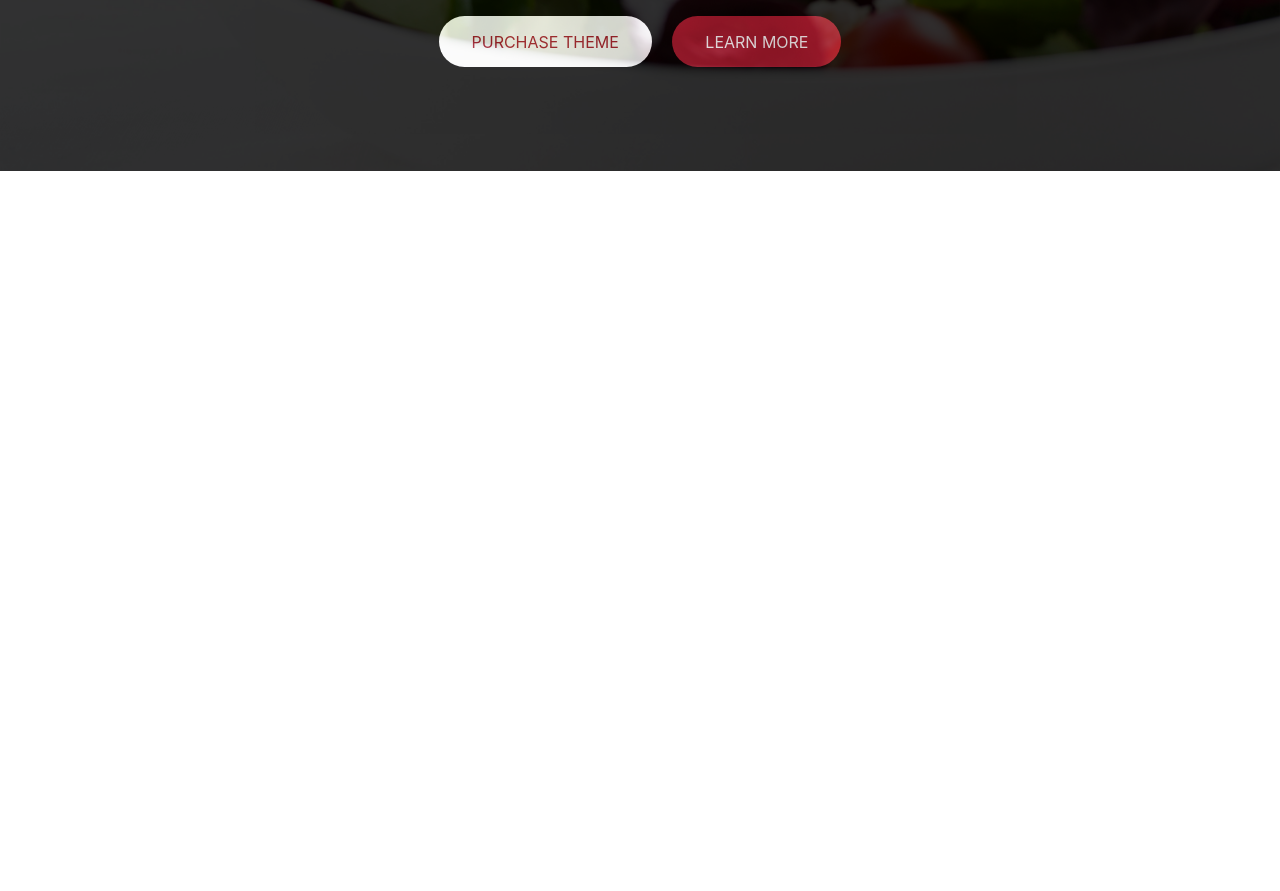
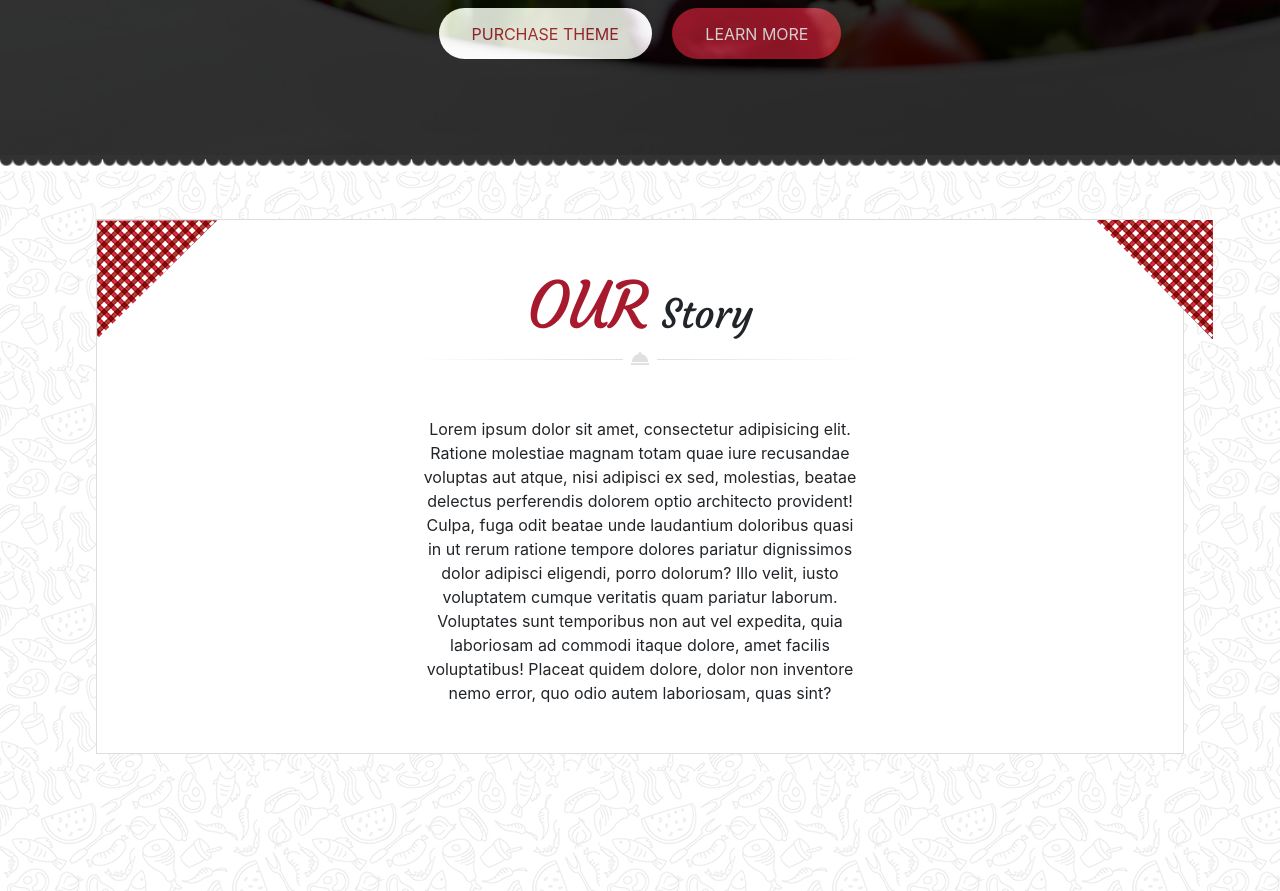
Before and after one commit to nisengwechristopher/git_bootstrap_les_chefs, a website: page index.html in a window 1280 px wide. Shown: the part 629-1520 px from the top of the page. Before the commit the page ends 800 px from the top, so only its background shows below. Drawn offline with Linux system fonts and the light colour scheme.

Commit message:
partie 1 de la section 2 faite & bas de la section une finie

```diff
--- a/index.html
+++ b/index.html
@@ -8,10 +8,11 @@
     <title>site-du-chef</title>
 </head>
 <body>
-    <!-- section I la navbar -->
+
+<!-- section I la navbar -->
 
     <header>
-         <!--Partie I : ma barre de navigation -->
+        <!--Partie I : ma barre de navigation -->
          <div class="opac">
             <div class="container">
                 <ul>
@@ -20,7 +21,7 @@
                     <li><a href="">menu list</a></li>
                     <li><a href="">team</a></li>
                 </ul>
-                <span class="logo"><img src="./images/logo.png" alt=""></span>
+                <span class="logo"><img src="./images/logo.png" alt="logo"></span>
                 <ul>
                     <li><a href="">reservation</a></li>
                     <li><a href="">blog</a></li>
@@ -36,10 +37,31 @@
                 <div class="btn-left btn">purchase theme</div>
                 <div class="btn-right btn pill ">learn more</div>
             </div>
-
-            <!-- fin du bg opaque -->
+        <!-- fin du bg opaque -->
          </div>
     </header>
+    <!-- décoration du bas -->
+    <div class="opac bottom-deco"></div>
+
+<!-- section II : our-restaurant -->
+
+    <section class="our-resto">
+        <!-- partie I section II -->
+        <div class="our-story">
+            <div class="row">
+                <div class="box-left col-1"><img src="./images/box-left-top.png" alt="box-left-top"></div>
+                <div class="col-10">
+                    <h1 class="text4"><span class="text2">our</span> story</h1>
+                    <img src="./images/decoration_line.png" alt="">
+                </div>
+                <div class="box-right col-1"><img src="./images/box-right-top.png" alt="box-right-top"></div>
+            </div>
+            <p>Lorem ipsum dolor sit amet, consectetur adipisicing elit. Ratione molestiae magnam totam quae iure recusandae voluptas aut atque, nisi adipisci ex sed, molestias, beatae delectus perferendis dolorem optio architecto provident!
+            Culpa, fuga odit beatae unde laudantium doloribus quasi in ut rerum ratione tempore dolores pariatur dignissimos dolor adipisci eligendi, porro dolorum? Illo velit, iusto voluptatem cumque veritatis quam pariatur laborum.
+            Voluptates sunt temporibus non aut vel expedita, quia laboriosam ad commodi itaque dolore, amet facilis voluptatibus! Placeat quidem dolore, dolor non inventore nemo error, quo odio autem laboriosam, quas sint?</p>
+        <!-- fin our story container -->
+        </div>
+    </section>
 
 </body>
 </html>
--- a/src/sass/style.sass
+++ b/src/sass/style.sass
@@ -2,27 +2,95 @@
 @import "../../node_modules/@fortawesome/fontawesome-free/css/all.min.css"
 @import url('https://fonts.googleapis.com/css?family=Courgette')
 
+
+// variables
+
 $color1: #ffffff //white
 $color2: #a71a2d //red-ish
+$color3: #dddddd // lightger-ish
 
-//font-family: 'Courgette', cursive
+// general classes
 
 span
     font-size: 6rem
+h1
+    font-family: 'Courgette', cursive
+    text-align: center
+    padding: 0 auto
+    margin: 0 auto
+img
+    padding: 0 auto
+    margin: 0 auto
+.row
+    margin: 0
+    padding: 0
+.col-1
+    margin: 0
+    padding: 0
+//////////////////
+
+//the images on the top corners
+.box-right
+            text-align: right
+.box-left
+    text-align: left
+//////////////////
+.opac
+    background-color: #000000
+    opacity: 0.8
+    height: 98vh
+    width:100vw
+
+.container-flex
+    margin: 0 !important
+    padding: 0 !important
+//////////////////
+
+//text styles
+.text1
+    text-transform: uppercase
+.text2
+    color: $color2
+    text-transform: uppercase
+.text3
+    font-size: 5rem
+.text4
+    font-size: 2.5rem !important
+    text-transform: capitalize
+    span
+        font-size: 4rem
+//////////////////
+
+// buttons styles
+
+.btn
+    background-color: #fff
+    border-radius: 5rem
+    padding: 0.8rem 2rem
+    margin: 2rem 0.5rem
+    text-transform: uppercase
+.btn-left
+    color: $color2
+    &:hover
+        background-color: $color2
+        color: $color1
+.btn-right
+    background-color: $color2
+    color: $color1
+    &:hover
+        background-color: $color1
+        color: $color2
+////////////////////////////////////////////////////
 
 
+//Partie I : navigation
+
 header
-    background-image: url('/images/banner1.jpg')
+    background-image: url("/images/banner1.jpg")
     background-size: cover
     background-repeat: no-repeat
-    height: 100vh
+    height: 98vh
     width:100vw
-    .opac
-        background-color: #000000
-        opacity: 0.8
-        height: 100vh
-        width:100vw
-
     .container
         max-width: 90%
         text-align: center
@@ -54,37 +122,44 @@ header
                     padding-left: 2rem
                     &:hover
                         background-color: $color2
-                        opacity: 1
     .head-partie2
         max-width: 60%
         margin: 6% auto
         display: block
         h1
-            font-family: 'Courgette', cursive
             font-size: 3rem
             text-align: center
             color: $color1
-        .text1
-            text-transform: uppercase
-        .text2
-            color: $color2
-            text-transform: uppercase
-        .text3
-            font-size: 5rem
-        .btn
-            background-color: #fff
-            border-radius: 5rem
-            padding: 0.8rem 2rem
-            margin: 2rem 0.5rem
-            text-transform: uppercase
-        .btn-left
-            color: $color2
-            &:hover
-                background-color: $color2
-                color: $color1
-        .btn-right
-            background-color: $color2
-            color: $color1
-            &:hover
-                background-color: $color1
-                color: $color2
+
+//////////////////
+
+//decoration du bas
+.bottom-deco
+    height: 1rem
+    opacity: 0.8
+    background-image: url("/images/bottom_decoration_img.png")
+    background-size: contain
+
+////////////////////////////////////////////////////
+
+// partie II : our resto
+
+.our-resto
+    background-image: url("/images/main_bg.jpg")
+    background-repeat: repeat
+    height: 90vh
+    width:100vw
+    margin: 0
+    padding: 3rem 6rem
+    .our-story
+        margin: 0
+        text-align: center
+        border: 1px solid $color3
+        background-color: $color1
+        h1
+            padding-top: 3rem
+        p
+            max-width: 40%
+            margin: 0 auto
+            text-align: center
+            padding: 3rem 0rem
```
Also changed, not shown: public/css/style.css, 2 other files.
